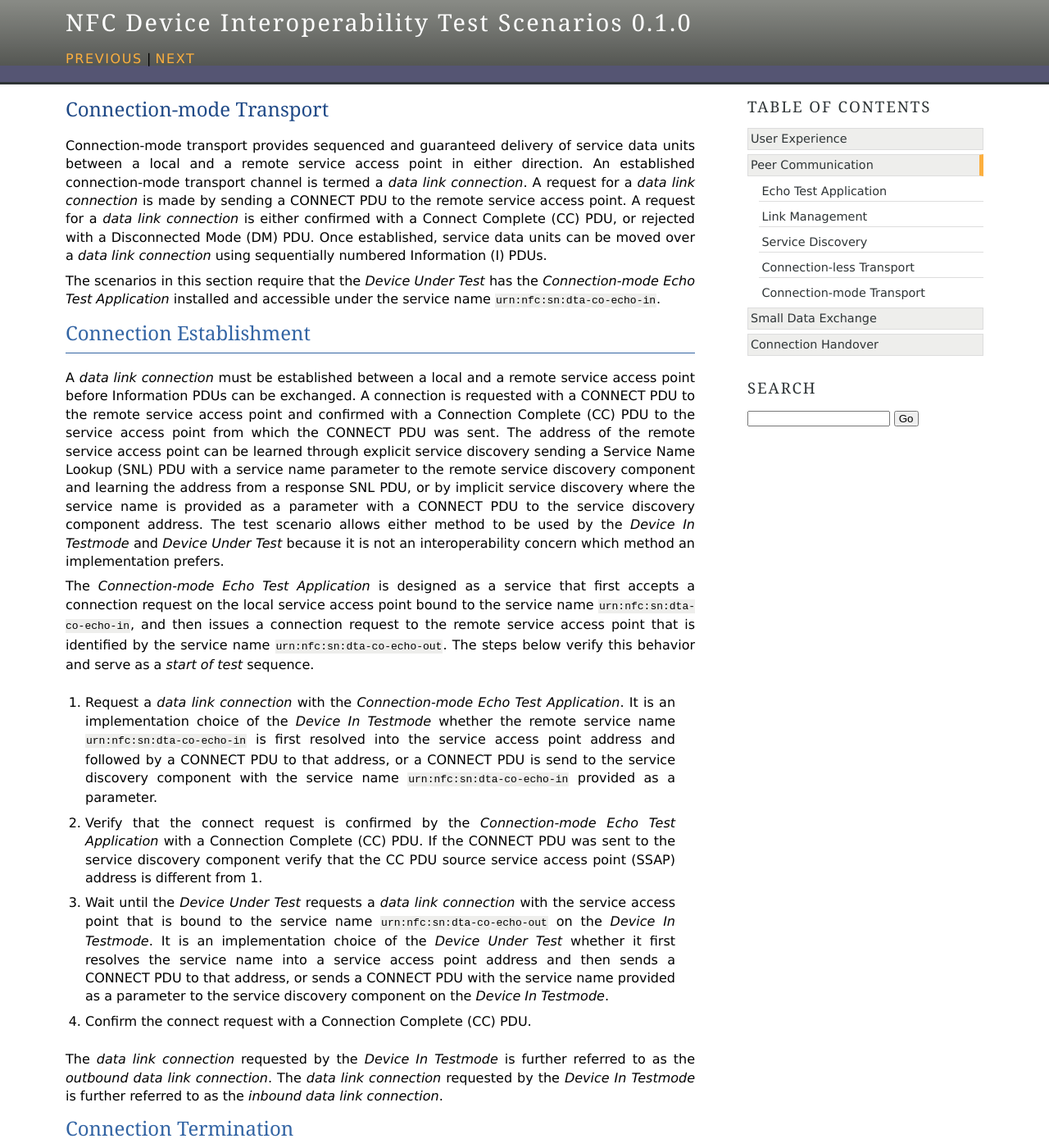
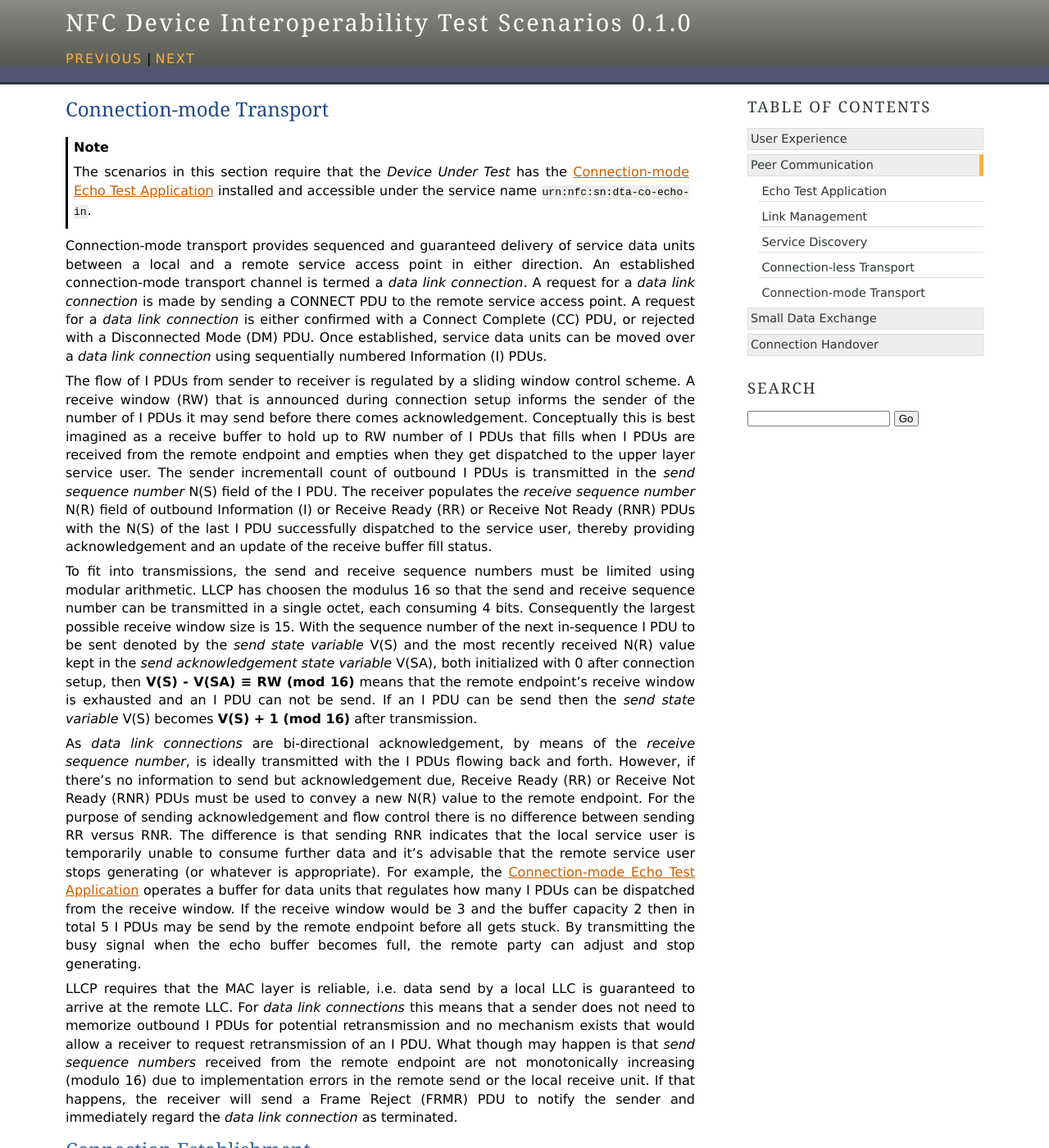
Before and after one commit to nehpetsde/nfc-iop, a Sphinx documentation site: the page built from docs/pp/cmode-transport.rst, in a window 1280 px wide and 1400 px high. Shown: the whole window at 82% size. Built offline with Sphinx 7.4.7, drawn with Linux system fonts in a browser that asks for light colours.

Commit message:
added explanantion of data link connection flow control

```diff
--- a/docs/pp/cmode-transport.rst
+++ b/docs/pp/cmode-transport.rst
@@ -2,6 +2,12 @@
 
 Connection-mode Transport
 =========================
+
+.. note::
+
+   The scenarios in this section require that the |DUT| has the
+   :ref:`cmode_echo_test_application` installed and accessible under
+   the service name ``urn:nfc:sn:dta-co-echo-in``.
 
 Connection-mode transport provides sequenced and guaranteed delivery
 of service data units between a local and a remote service access
@@ -14,9 +20,64 @@ Disconnected Mode (DM) PDU. Once established, service data units can
 be moved over a *data link connection* using sequentially numbered
 Information (I) PDUs.
 
-The scenarios in this section require that the |DUT| has the |ETA|
-installed and accessible under the service name
-``urn:nfc:sn:dta-co-echo-in``.
+The flow of I PDUs from sender to receiver is regulated by a sliding
+window control scheme. A receive window (RW) that is announced during
+connection setup informs the sender of the number of I PDUs it may
+send before there comes acknowledgement. Conceptually this is best
+imagined as a receive buffer to hold up to RW number of I PDUs that
+fills when I PDUs are received from the remote endpoint and empties
+when they get dispatched to the upper layer service user. The sender
+incrementall count of outbound I PDUs is transmitted in the *send
+sequence number* N(S) field of the I PDU. The receiver populates the
+*receive sequence number* N(R) field of outbound Information (I) or
+Receive Ready (RR) or Receive Not Ready (RNR) PDUs with the N(S) of
+the last I PDU successfully dispatched to the service user, thereby
+providing acknowledgement and an update of the receive buffer fill
+status.
+
+To fit into transmissions, the send and receive sequence numbers must
+be limited using modular arithmetic. LLCP has choosen the modulus 16
+so that the send and receive sequence number can be transmitted in a
+single octet, each consuming 4 bits. Consequently the largest possible
+receive window size is 15. With the sequence number of the next
+in-sequence I PDU to be sent denoted by the *send state variable* V(S)
+and the most recently received N(R) value kept in the *send
+acknowledgement state variable* V(SA), both initialized with 0 after
+connection setup, then **V(S) - V(SA) ≡ RW (mod 16)** means that the
+remote endpoint's receive window is exhausted and an I PDU can not be
+send. If an I PDU can be send then the *send state variable* V(S)
+becomes **V(S) + 1 (mod 16)** after transmission.
+
+As *data link connections* are bi-directional acknowledgement, by
+means of the *receive sequence number*, is ideally transmitted with
+the I PDUs flowing back and forth. However, if there's no information
+to send but acknowledgement due, Receive Ready (RR) or Receive Not
+Ready (RNR) PDUs must be used to convey a new N(R) value to the remote
+endpoint. For the purpose of sending acknowledgement and flow control
+there is no difference between sending RR versus RNR. The difference
+is that sending RNR indicates that the local service user is
+temporarily unable to consume further data and it's advisable that the
+remote service user stops generating (or whatever is appropriate). For
+example, the :ref:`cmode_echo_test_application` operates a buffer for
+data units that regulates how many I PDUs can be dispatched from the
+receive window. If the receive window would be 3 and the buffer
+capacity 2 then in total 5 I PDUs may be send by the remote endpoint
+before all gets stuck. By transmitting the busy signal when the echo
+buffer becomes full, the remote party can adjust and stop generating.
+
+LLCP requires that the MAC layer is reliable, i.e. data send by a
+local LLC is guaranteed to arrive at the remote LLC. For *data link
+connections* this means that a sender does not need to memorize
+outbound I PDUs for potential retransmission and no mechanism exists
+that would allow a receiver to request retransmission of an I
+PDU. What though may happen is that *send sequence numbers* received
+from the remote endpoint are not monotonically increasing (modulo 16)
+due to implementation errors in the remote send or the local receive
+unit. If that happens, the receiver will send a Frame Reject (FRMR)
+PDU to notify the sender and immediately regard the *data link
+connection* as terminated.
+
+
 
 .. _cmode_eta_connect:
 
```
